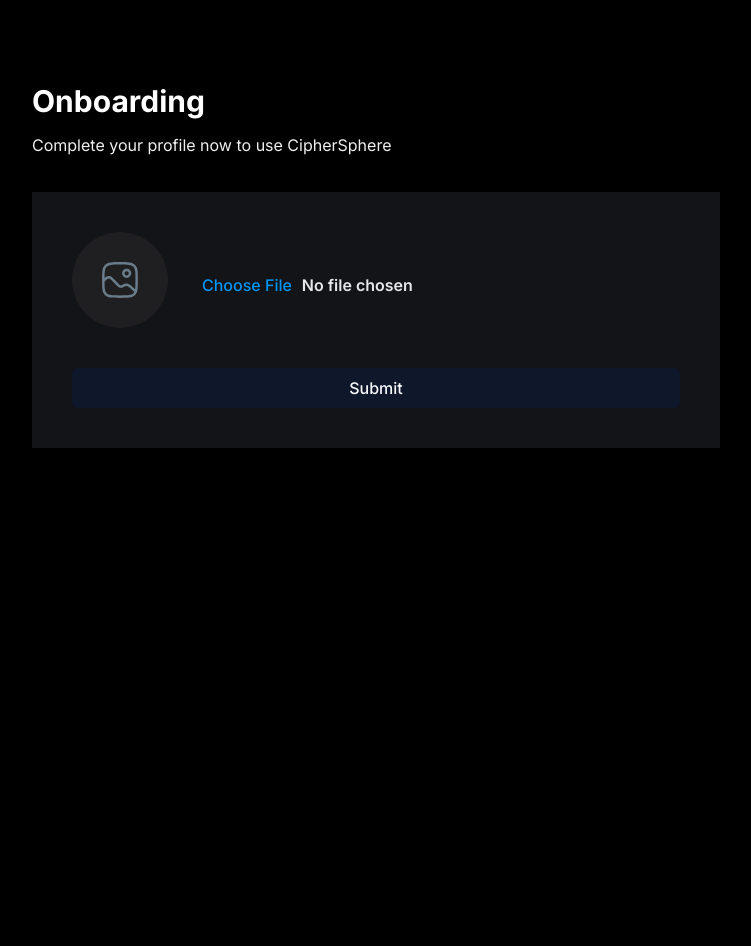
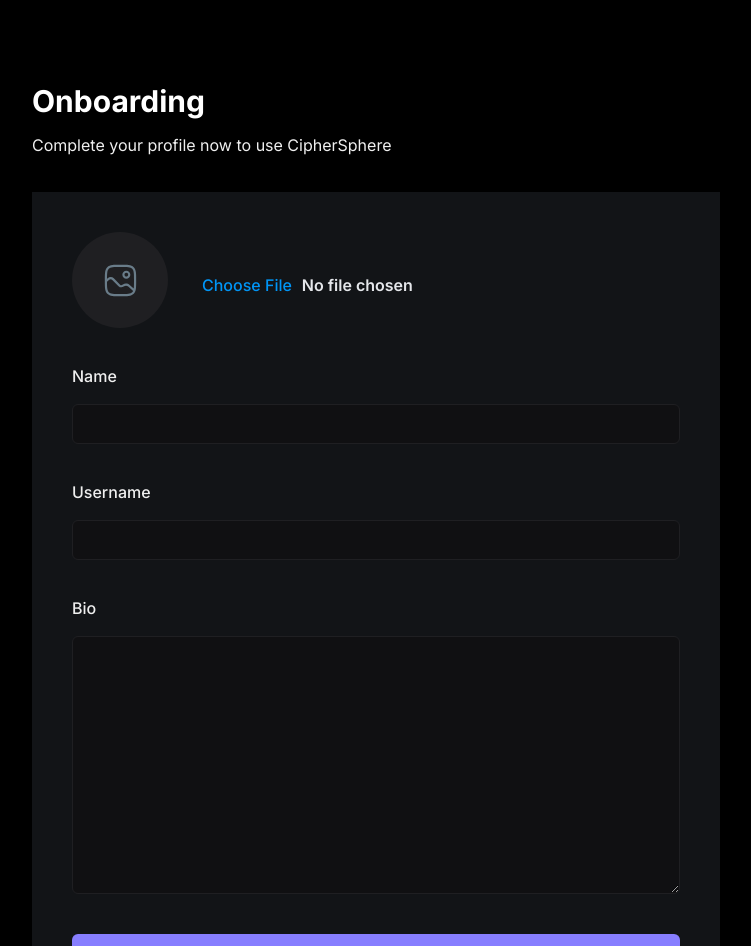
Before and after one commit to tnajim/cipher-sphere, a Next.js app: page /onboarding in a window 1280 px wide. Shown: the top 946 px of the page, without its empty margins (264-1015 px from the left). Before the commit the page ends 800 px from the top, so only its background shows below. Built offline with nearby package versions, Linux system fonts and the light colour scheme; no server answers.

Commit message:
created and styled name, username and bio forms

```diff
--- a/components/forms/AccountProfile.tsx
+++ b/components/forms/AccountProfile.tsx
@@ -12,6 +12,7 @@
     FormMessage,
 } from "@/components/ui/form";
 import { Input } from "@/components/ui/input";
+import { Textarea } from "@/components/ui/textarea";
 import { zodResolver } from "@hookform/resolvers/zod";
 import { UserValidation } from "@/lib/validations/user";
 import * as z from "zod"
@@ -77,8 +78,8 @@
                                     <Image
                                         src="/assets/profile.svg"
                                         alt="profile photo"
-                                        width={40}
-                                        height={40}
+                                        width={35}
+                                        height={35}
                                         className="object-contain"
                                     />
                                 )}
@@ -95,7 +96,65 @@
                         </FormItem>
                     )}
                 />
-                <Button type="submit">Submit</Button>
+
+                <FormField
+                    control={form.control}
+                    name="name"
+                    render={({ field }) => (
+                        <FormItem className="flex flex-col w-full gap-3">
+                            <FormLabel className="text-base-semibold text-light-2">
+                                Name
+                            </FormLabel>
+                            <FormControl>
+                                <Input
+                                    type="text"
+                                    className="account-form_input no-focus"
+                                    {...field}
+                                />
+                            </FormControl>
+                        </FormItem>
+                    )}
+                />
+
+                <FormField
+                    control={form.control}
+                    name="username"
+                    render={({ field }) => (
+                        <FormItem className="flex flex-col w-full gap-3">
+                            <FormLabel className="text-base-semibold text-light-2">
+                                Username
+                            </FormLabel>
+                            <FormControl>
+                                <Input
+                                    type="text"
+                                    className="account-form_input no-focus"
+                                    {...field}
+                                />
+                            </FormControl>
+                        </FormItem>
+                    )}
+                />
+
+                <FormField
+                    control={form.control}
+                    name="bio"
+                    render={({ field }) => (
+                        <FormItem className="flex flex-col w-full gap-3">
+                            <FormLabel className="text-base-semibold text-light-2">
+                                Bio
+                            </FormLabel>
+                            <FormControl>
+                                <Textarea
+                                    rows={10}
+                                    className="account-form_input no-focus"
+                                    {...field}
+                                />
+                            </FormControl>
+                        </FormItem>
+                    )}
+                />
+
+                <Button type="submit" className="bg-primary-500">Submit</Button>
             </form>
         </Form>
     )
--- /dev/null
+++ b/components/ui/textarea.tsx
@@ -0,0 +1,24 @@
+import * as React from "react"
+
+import { cn } from "@/lib/utils"
+
+export interface TextareaProps
+  extends React.TextareaHTMLAttributes<HTMLTextAreaElement> {}
+
+const Textarea = React.forwardRef<HTMLTextAreaElement, TextareaProps>(
+  ({ className, ...props }, ref) => {
+    return (
+      <textarea
+        className={cn(
+          "flex min-h-[80px] w-full rounded-md border border-slate-200 bg-white px-3 py-2 text-sm ring-offset-white placeholder:text-slate-500 focus-visible:outline-none focus-visible:ring-2 focus-visible:ring-slate-950 focus-visible:ring-offset-2 disabled:cursor-not-allowed disabled:opacity-50 dark:border-slate-800 dark:bg-slate-950 dark:ring-offset-slate-950 dark:placeholder:text-slate-400 dark:focus-visible:ring-slate-300",
+          className
+        )}
+        ref={ref}
+        {...props}
+      />
+    )
+  }
+)
+Textarea.displayName = "Textarea"
+
+export { Textarea }
```
